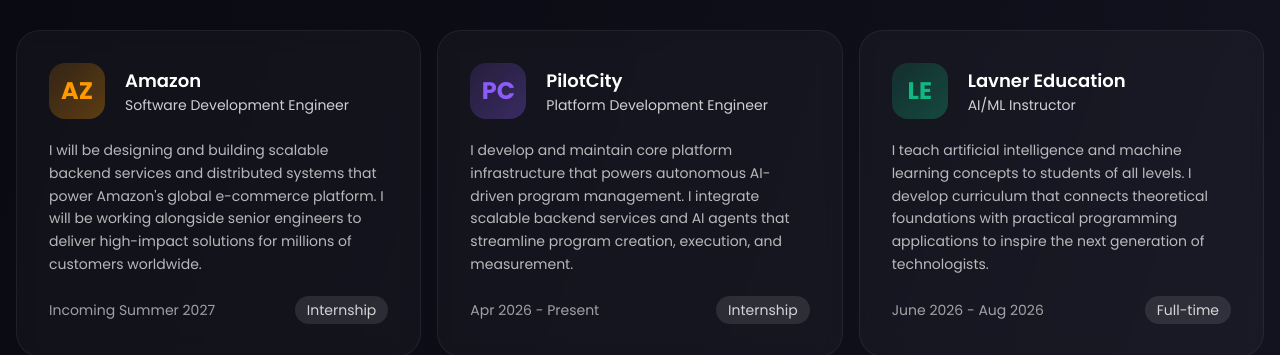
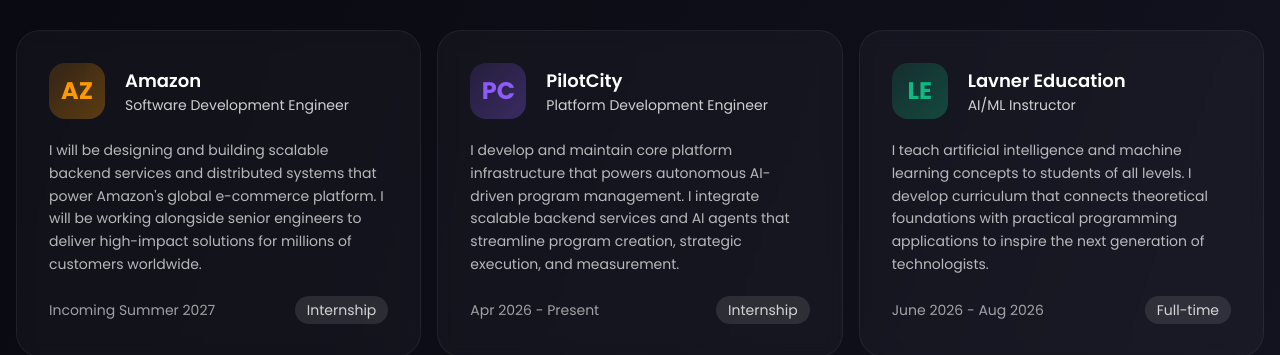
Before and after one commit to codexfang/portfolio, a React (Vite) app: page / in a window 1280 px wide. Shown: the part 980-1335 px from the top of the page. Built offline with nearby package versions, Linux system fonts and the light colour scheme; the HTML template or start-up script is replaced by a standard one.

Commit message:
Add 'strategic' to PilotCity description

```diff
--- a/src/components/ExperienceCarousel.tsx
+++ b/src/components/ExperienceCarousel.tsx
@@ -9,7 +9,7 @@ const experiences = [
   },
   {
     logo: 'PC', company: 'PilotCity', role: 'Platform Development Engineer', date: 'Apr 2026 - Present', type: 'Internship', color: '#8b5cf6',
-    desc: 'I develop and maintain core platform infrastructure that powers autonomous AI-driven program management. I integrate scalable backend services and AI agents that streamline program creation, execution, and measurement.',
+    desc: 'I develop and maintain core platform infrastructure that powers autonomous AI-driven program management. I integrate scalable backend services and AI agents that streamline program creation, strategic execution, and measurement.',
   },
   {
     logo: 'LE', company: 'Lavner Education', role: 'AI/ML Instructor', date: 'June 2026 - Aug 2026', type: 'Full-time', color: '#10b981',
```
